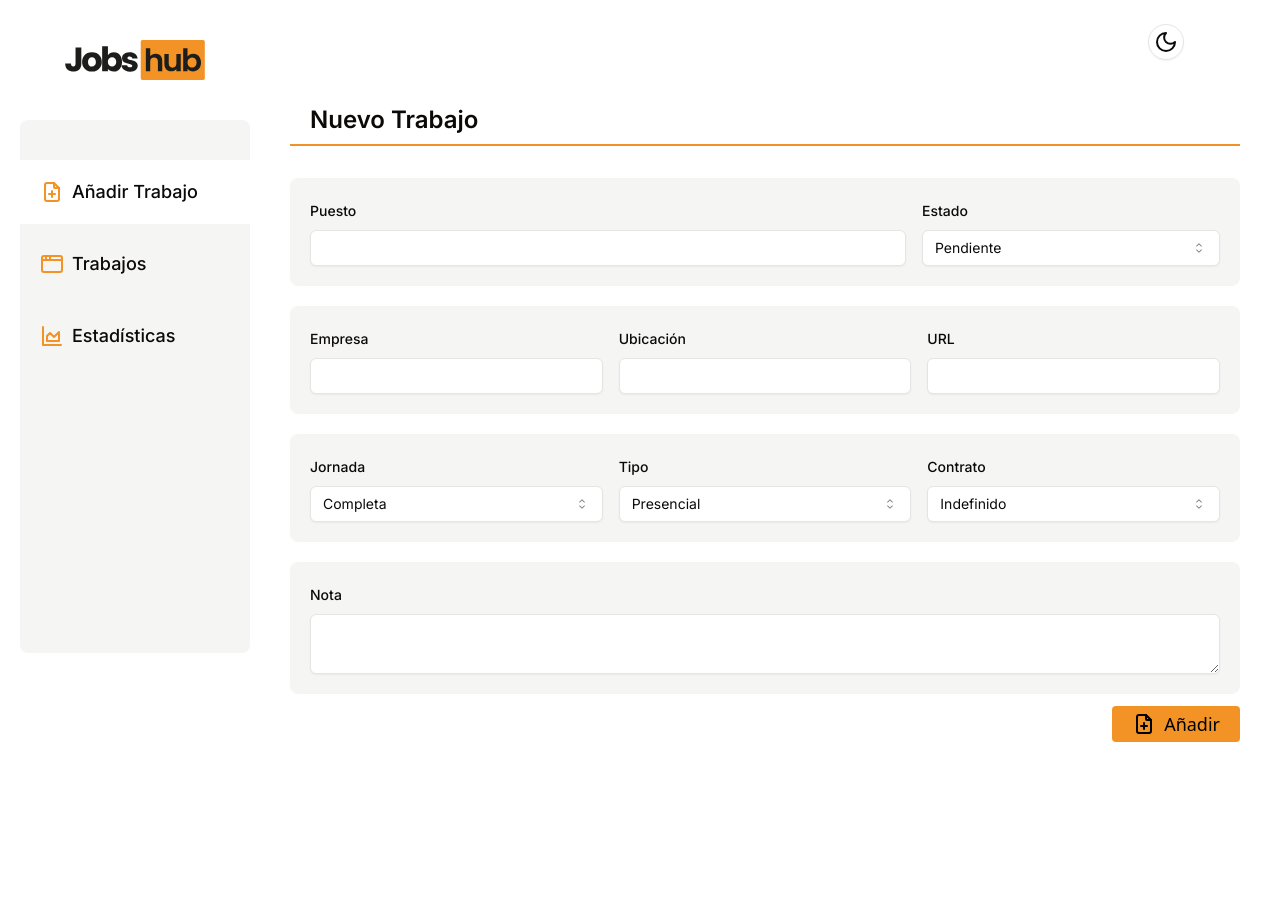
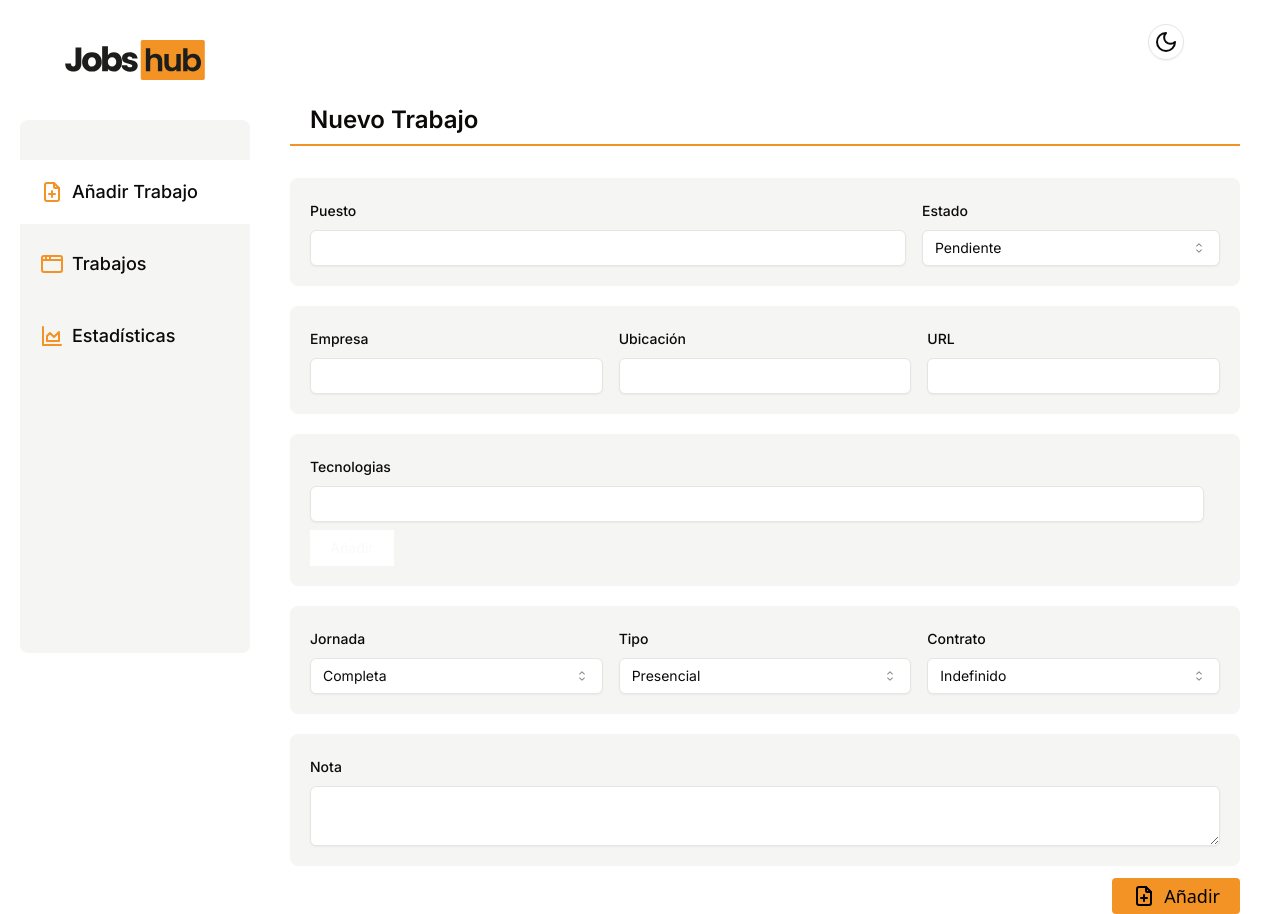
Before and after one commit to JoseAlbDR/jobs-hub, a Next.js app: page /add-job in a window 1280 px wide. Before the commit the page ends 800 px from the top, so only its background shows below. Built offline with nearby package versions, Linux system fonts and the light colour scheme.

Commit message:
feat: TechsInput component to add techs tags to a job

```diff
--- a/components/CreateJobForm.tsx
+++ b/components/CreateJobForm.tsx
@@ -13,15 +13,21 @@ import {
 } from '@/utils/types';
 
 import { Button } from '@/components/ui/button';
-import { Form } from '@/components/ui/form';
+import { Form, FormItem, FormLabel } from '@/components/ui/form';
 import { CustomFormField, CustomFormSelect } from './FormComponents';
 import { useMutation, useQueryClient } from '@tanstack/react-query';
 import { useToast } from './ui/use-toast';
 import { useRouter } from 'next/navigation';
 import { createJobAction } from '@/utils/actions';
 import { IconFilePlus } from '@tabler/icons-react';
+import { useState } from 'react';
+import { Input } from './ui/input';
+import { Badge } from './ui/badge';
+import TechsInput from './TechsInput';
 
 const CreateJobForm = () => {
+  const [techs, setTechs] = useState<string[]>([]);
+
   const form = useForm<CreateAndEditJobType>({
     resolver: zodResolver(createAndEditJobSchema),
     defaultValues: {
@@ -33,6 +39,7 @@ const CreateJobForm = () => {
       mode: JobMode.FullTime,
       type: JobType.Presential,
       contract: JobContract.Permanent,
+      techs: '',
     },
   });
 
@@ -114,6 +121,10 @@ const CreateJobForm = () => {
             />
           </section>
 
+          <section className="section-custom flex flex-col">
+            <TechsInput techs={techs} setTechs={setTechs} />
+          </section>
+
           <section className="section-custom">
             <CustomFormSelect
               name="mode"
@@ -140,7 +151,6 @@ const CreateJobForm = () => {
           </section>
 
           <section className="section-custom">
-
             <CustomFormField
               name="note"
               control={form.control}
@@ -148,7 +158,6 @@ const CreateJobForm = () => {
               type="area"
               className="w-full "
             />
-
           </section>
         </main>
         <footer className="flex justify-end">
--- /dev/null
+++ b/components/TechsInput.tsx
@@ -0,0 +1,53 @@
+import React, { Dispatch, SetStateAction, useState } from 'react';
+import { FormItem, FormLabel } from './ui/form';
+import { Input } from './ui/input';
+import { Button } from './ui/button';
+import { Badge } from './ui/badge';
+
+interface TechInputProps {
+  techs: string[];
+  setTechs: Dispatch<SetStateAction<string[]>>;
+}
+
+const TechsInput = ({ techs, setTechs }: TechInputProps) => {
+  const [tech, setTech] = useState<string>('');
+
+  const handleAddTech = () => {
+    if (tech === '' || techs.includes(tech) || techs.length >= 6) return;
+    setTechs((techs) => [...techs, tech]);
+    setTech('');
+  };
+
+  const handleDeleteTech = (tech: string) => {
+    const newTechs = techs.filter((current) => tech !== current);
+    setTechs(newTechs);
+  };
+
+  return (
+    <>
+      <FormItem className={`col-span-2 w-full`}>
+        <FormLabel className="capitalize">Tecnologias</FormLabel>
+        <Input
+          name="techs"
+          onChange={(e) => setTech(e.target.value)}
+          value={tech}
+        />
+        <Button onClick={handleAddTech} type="button">
+          Añadir
+        </Button>
+      </FormItem>
+      <div className="flex flex-wrap gap-4">
+        {techs.map((tech, index) => (
+          <Badge
+            key={`${tech}-${index}`}
+            onClick={() => handleDeleteTech(tech)}
+          >
+            {tech}
+          </Badge>
+        ))}
+      </div>
+    </>
+  );
+};
+
+export default TechsInput;
--- a/utils/types.ts
+++ b/utils/types.ts
@@ -14,6 +14,7 @@ export type JobData = {
   type: string;
   contract: string;
   note?: string | null;
+  techs: string[];
 };
 
 export enum JobStatus {
@@ -71,6 +72,7 @@ export const createAndEditJobSchema = z.object({
   mode: z.nativeEnum(JobMode),
   type: z.nativeEnum(JobType),
   contract: z.nativeEnum(JobContract),
+  techs: z.string(),
 });
 
 export const searchFormSchema = z.object({
```
